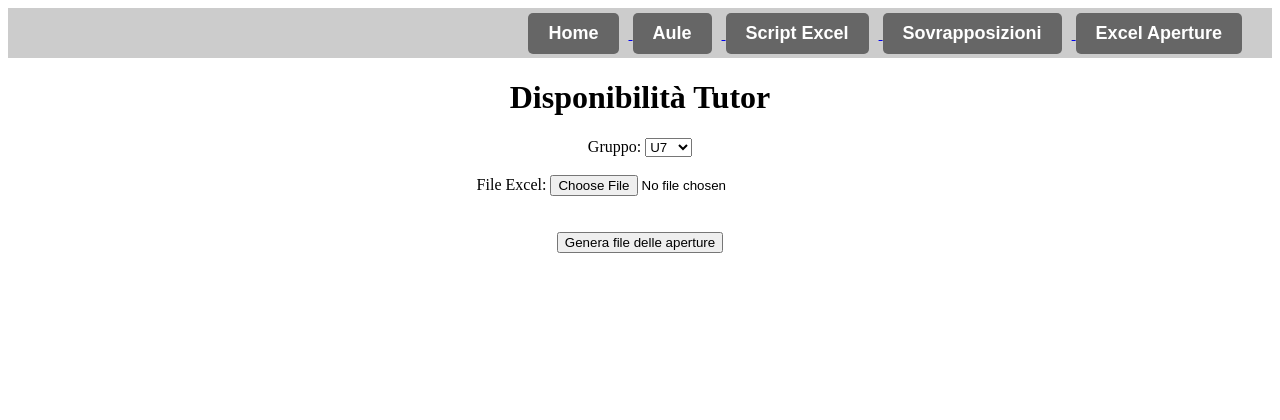
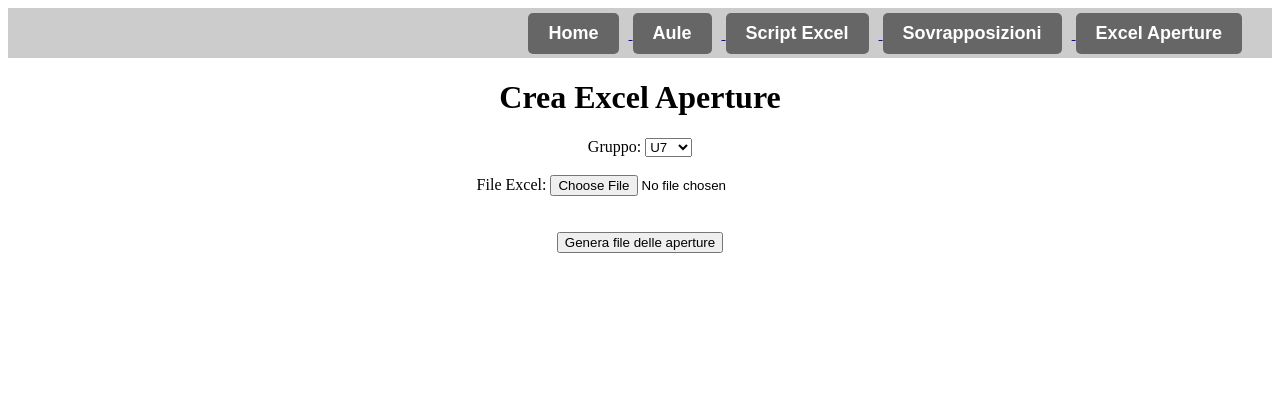
Before and after one commit to MattChen96/Tutor-Availability, a Flask app: page /crea-excel-aperture in a window 1280 px wide. Shown: the top 420 px of the page. Run offline with Flask 3, Linux system fonts and the light colour scheme; parts of the project's set-up code (start-up, migrations or seed data) failed here and were passed over.

Commit message:
add colonna orari in aperture excel and update html aperture

```diff
--- a/create_aperture_excel.py
+++ b/create_aperture_excel.py
@@ -22,6 +22,10 @@ def create_aperture_excel(file_path, lab_group):
     # Array contenente le righe di inizio dei vari laboratori
     tuple_lab = list(caselle[lab_group].items())
 
+    for i in [2,3]:  #cicli per scrivere le fasce orarie -> copio dal excel originale
+        for j in range(tuple_lab[0][1], tuple_lab[0][1] + 20):
+            ws_aperture.cell(row=j, column=i, value=ws.cell(row=j, column=i).value)
+
     for lab_name, lab_index in tuple_lab:
         for l in range(4, 9):  # Colonne D a H
             indice = tuple_lab[0][1]
--- a/templates/crea-excel-aperture.html
+++ b/templates/crea-excel-aperture.html
@@ -5,7 +5,7 @@
   <link rel="stylesheet" href="https://cdn.jsdelivr.net/npm/flatpickr/dist/flatpickr.min.css">
   <link rel="stylesheet" href="static/style.css">
   <meta charset="UTF-8">
-  <title>Disponibilità Tutor</title>
+  <title>Excel Aperture</title>
 </head>
 
 <body>
@@ -13,7 +13,7 @@
     {% include 'dashboard.html' %}
 
     <div class="container">
-        <h1>Disponibilità Tutor</h1>
+        <h1>Crea Excel Aperture</h1>
         <form method="POST" enctype="multipart/form-data" action="/crea-excel-aperture">
             <label for="gruppo">Gruppo:</label>
             <select id="gruppo" name="gruppo">
```
